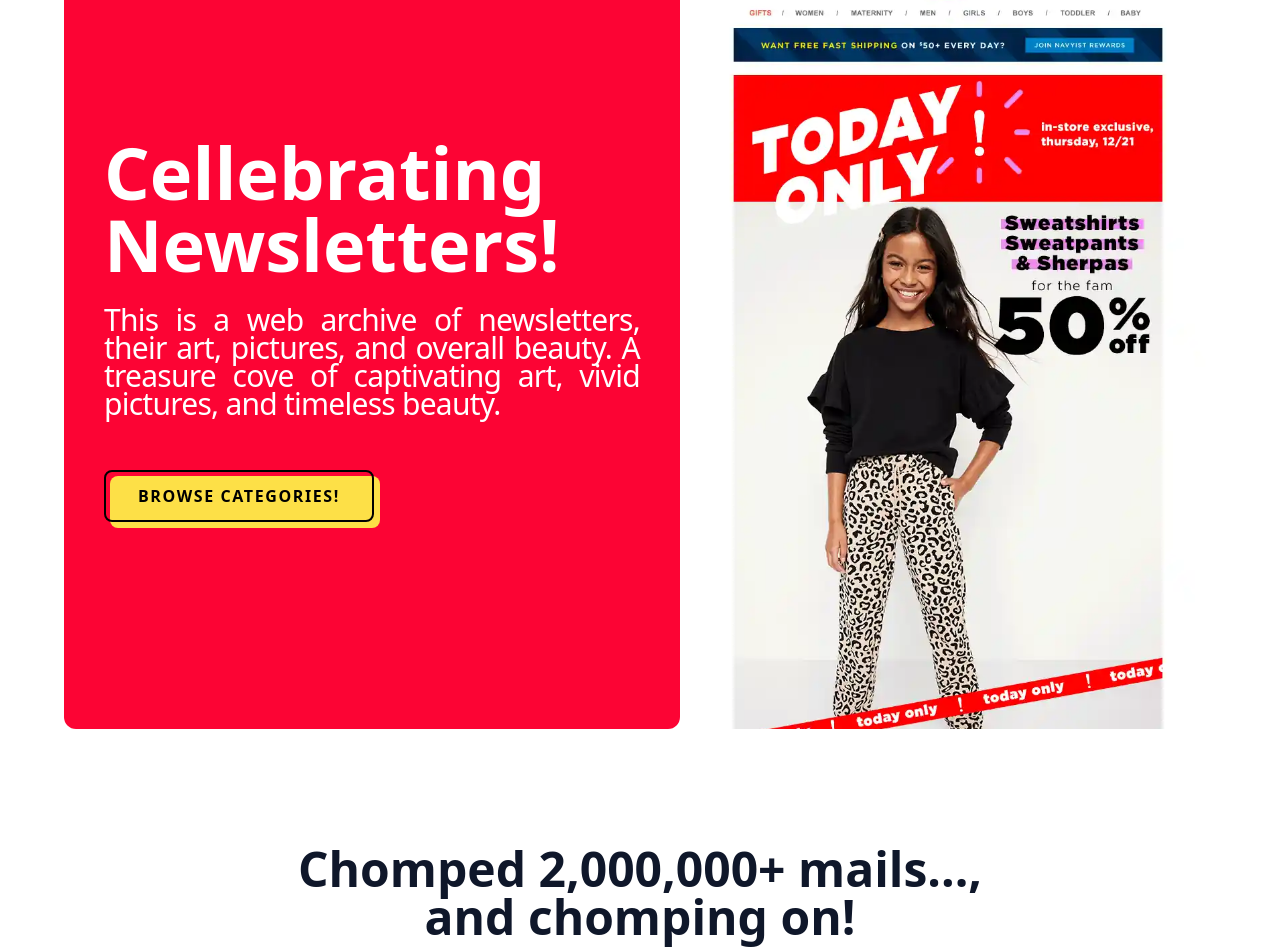
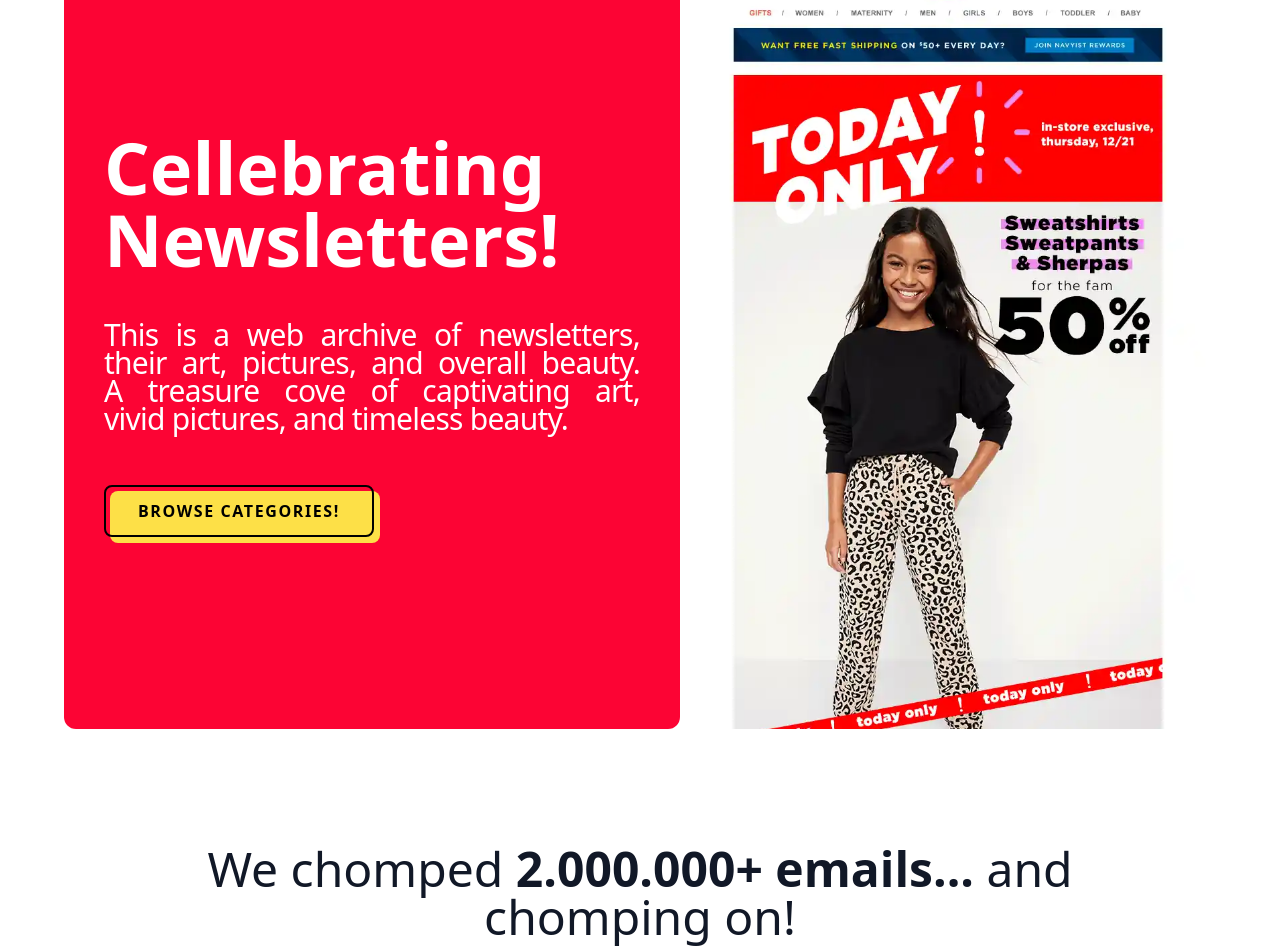
Before and after one commit to rogergarciaseo/NewsletterMonster, an Astro site: page / in a window 1280 px wide. Shown: the part 203-1152 px from the top of the page. Built offline with nearby package versions, Linux system fonts and the light colour scheme; Astro itself is replaced by a stand-in of ours.

Commit message:
STYLING AND BUG FIXING

```diff
--- a/src/components/Header.astro
+++ b/src/components/Header.astro
@@ -18,7 +18,7 @@ import MainMenu from "../components/MainMenu.astro";
     <div class="flex flex-col md:flex-row md:justify-between md:items-center">
       <div class="flex items-center justify-between">
         <div class="flex items-center">
-          <a href="#">
+          <a href="/">
             <img
               class="w-auto h-6 sm:h-12"
               src="/public/images/logoheader.png"
--- a/src/components/LogoCloud.astro
+++ b/src/components/LogoCloud.astro
@@ -7,9 +7,10 @@
 <!-- Container for demo purpose -->
 <div class="container my-24 mx-auto md:px-6 pt-5">
   <!-- Section: Design Block -->
-  <section class="mb-32 text-center text-slate-900">
-    <h2 class="mb-16 text-5xl text-slate-900 font-bold">
-      Chomped <b>2,000,000+</b> mails...,<br /> and chomping on!
+  <section class="mb-32 text-center text-gray-900">
+    <h2 class="mb-16 text-5xl text-gray-900 font-thin dark:text-gray-300">
+      We chomped <span class="font-extrabold">2.000.000+ emails...</span> and chomping
+      on!
     </h2>
 
     <div class="grid items-center gap-6 md:grid-cols-2 lg:grid-cols-4">
--- a/src/layouts/Layout.astro
+++ b/src/layouts/Layout.astro
@@ -60,7 +60,7 @@ const { title } = Astro.props;
   }
 
   h1 {
-    font-size: 5rem;
+    font-size: 6rem;
     font-weight: 800;
     text-wrap: balance;
     text-align: left;
--- a/src/pages/index.astro
+++ b/src/pages/index.astro
@@ -10,19 +10,20 @@ import Contact1 from "../components/Contact1.astro";
   <div>
     <div class="flex h-screen dark">
       <div
-        class="flex-1 flex items-center justify-center bg-[#fc0434] bg-fixed text-white p-10 rounded-xl"
+        class="flex-1 flex items-center ver bg-[#fc0434] bg-fixed text-white p-10 rounded-xl"
       >
         <div>
-          <h1 class="text-7xl font-bold mb-4 leading-none">
+          <p class="text-7xl font-bold mb-4 leading-none">
             Cellebrating Newsletters!
-          </h1>
-          <p class="text-3xl mb-8 text-pretty tracking-tight leading-7">
+          </p>
+          <p
+            class="justify-start text-3xl font-thin mb-8 tracking-tight leading-7 text-balance"
+          >
             This is a web archive of newsletters, their art, pictures, and
             overall beauty. A treasure cove of captivating art, vivid pictures,
             and timeless beauty.
           </p>
           <!-- Call to Action -->
-
           <a
             class="group relative inline-block focus:outline-none focus:ring"
             href="#"
```
